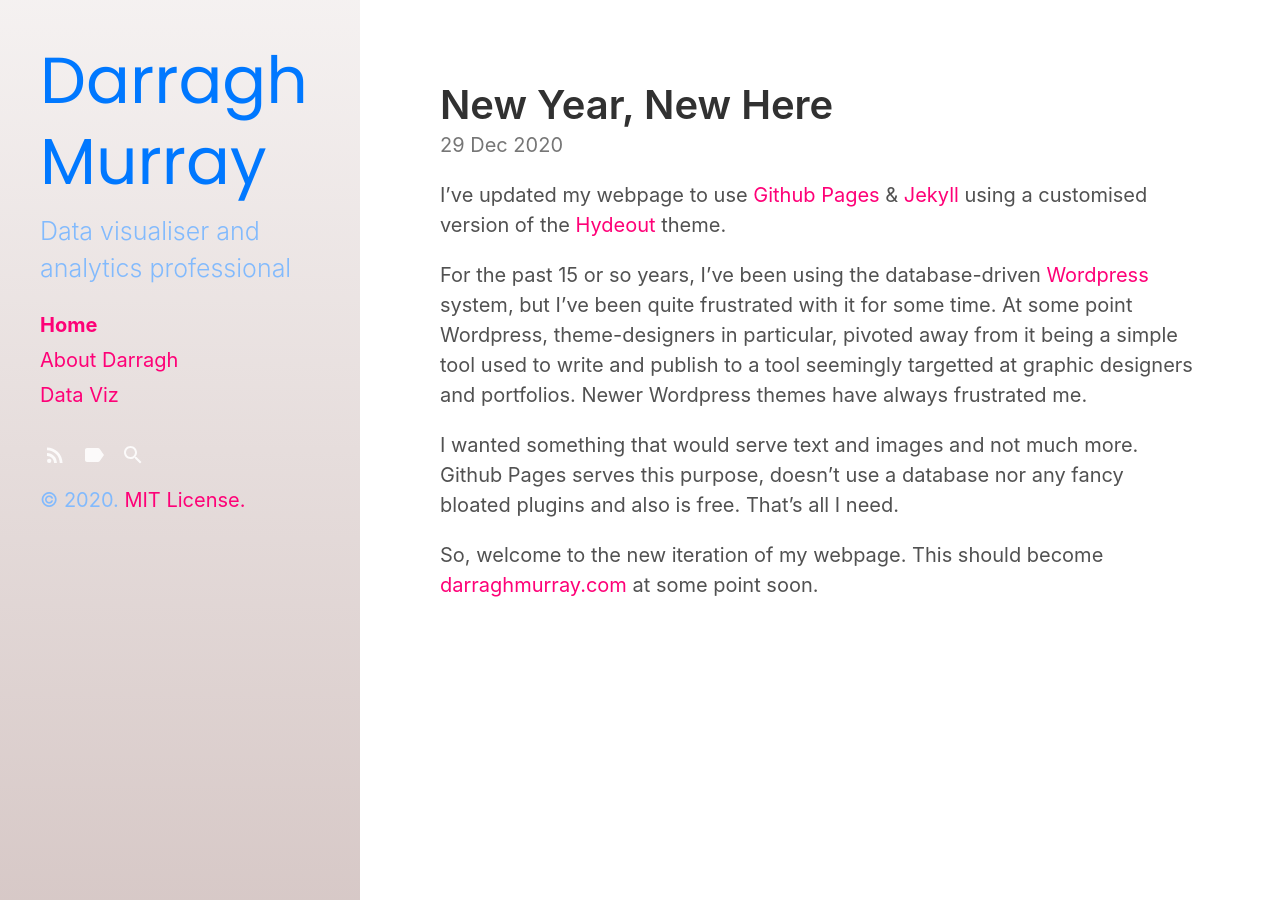
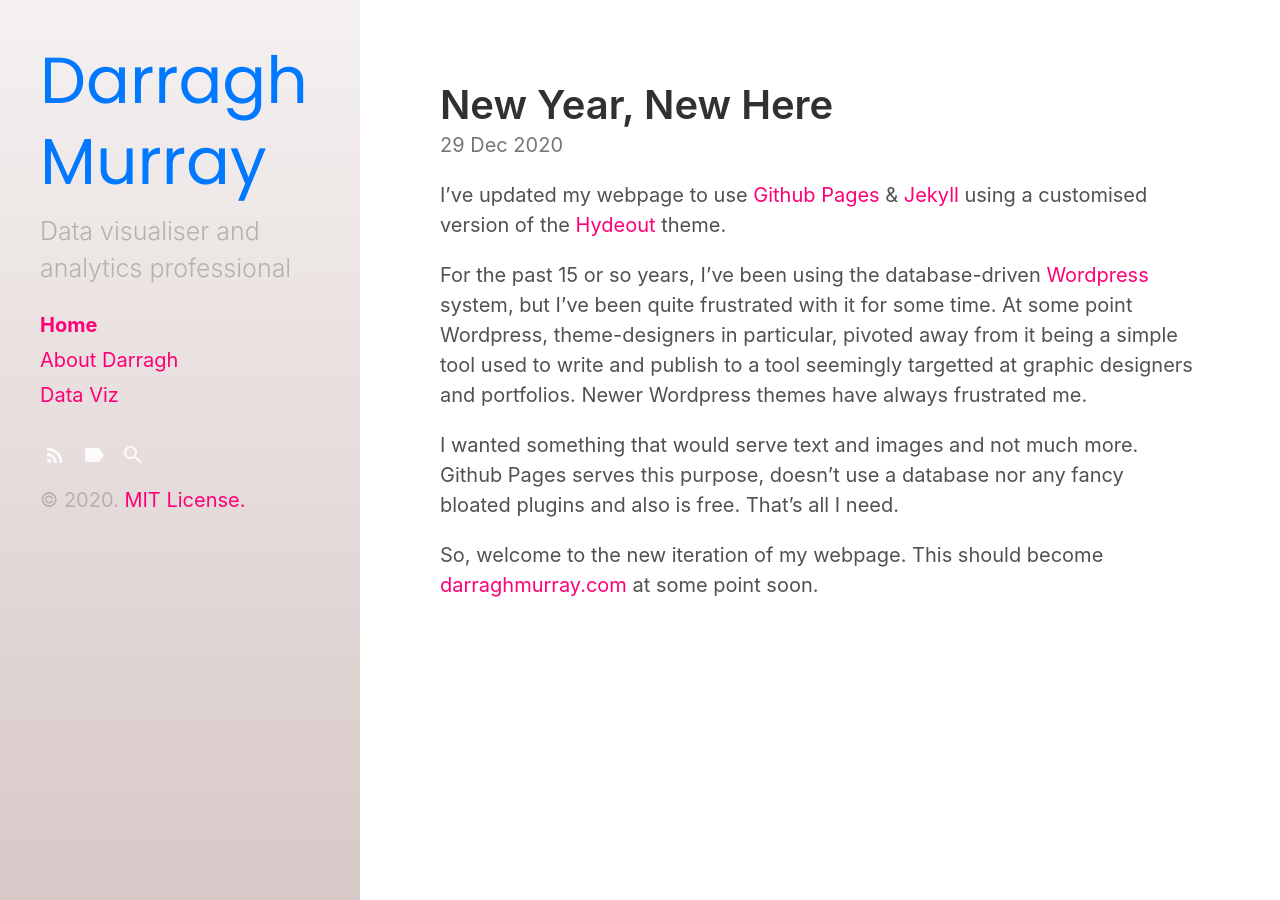
Before and after one commit to dbmurray/dbmurray.github.io, a Jekyll site: the page built from index.html, in a window 1280 px wide. Built offline with Jekyll 4.4.1, drawn with Linux system fonts in a browser that asks for light colours; the list of posts is cut into pages by our own code.

Commit message:
Update main.scss

```diff
--- a/assets/css/main.scss
+++ b/assets/css/main.scss
@@ -4,7 +4,7 @@
 ---
 $sidebar-bg-color: #e6DDDc;
 $sidebar-title-color: #0078ff;
-$sidebar-text-color: #82bafd;
+$sidebar-text-color: #b6b1b0;
 $sidebar-link-color: #fe0177;
 $link-color: #fe0177;
 $sidebar-sticky: false;
```
